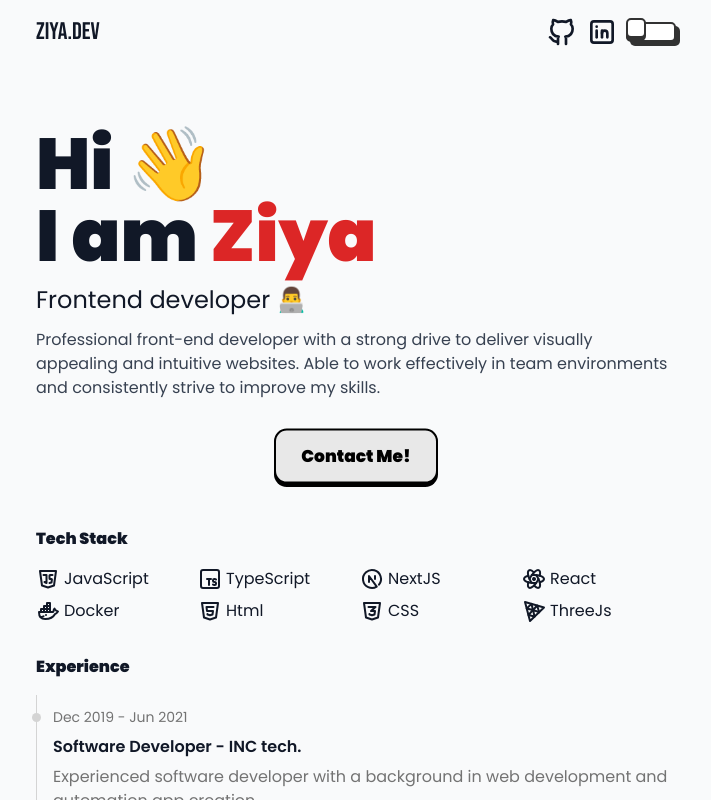
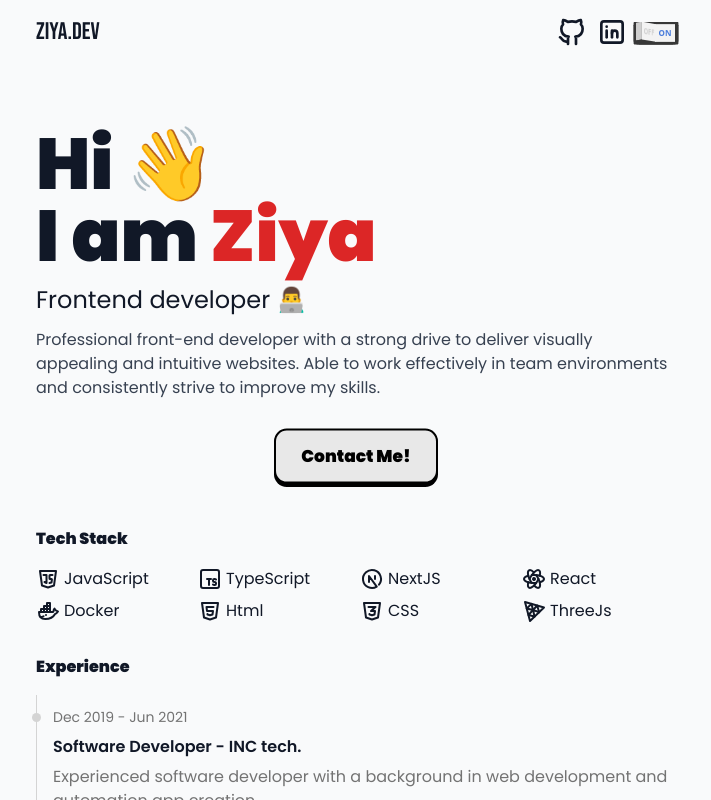
Before and after one commit to ziya-arslan/portfolio, a Next.js app: page / in a window 1280 px wide. Shown: the top 800 px of the page, without its empty margins (284-995 px from the left). Built offline with nearby package versions, Linux system fonts and the light colour scheme.

Commit message:
:bulb:  Updated switch

```diff
--- a/src/components/switch.tsx
+++ b/src/components/switch.tsx
@@ -16,15 +16,17 @@ const Switch = () => {
   };
 
   return (
-    <label className="switch relative flex flex-col justify-center items-center gap-[30px] w-[50px] h-[20px]">
+    <label className="switch">
       <input
-        className="toggle opacity-0 w-0 h-0 peer"
+        className="cb"
         type="checkbox"
         onChange={handleChange}
-        checked={currentTheme === "dark"}
+        checked={currentTheme === "light"}
       />
-      <span className="slider box-border rounded-[5px] border-2 border-solid border-[#323232] shadow-3xl absolute cursor-pointer top-0 right-0 bottom-0 left-0 bg-[#fff] duration-300 transition-all ease-in before:box-border before:absolute before:content[''] before:h-[20px] before:w-[20px] before:border-2 before:border-solid before:border-[#323232] before:rounded-[5px] before:left-[-2px] before:bottom-[2px] before:bg-white before:shadow-slider before:duration-300 before:transition-all before:ease-in peer-checked:bg-[#242424] peer-checked:before:translate-x-[30px]"></span>
-      <span className="card-side"></span>
+      <span className="toggle">
+        <span className="left">off</span>
+        <span className="right">on</span>
+      </span>
     </label>
   );
 };
--- a/src/styles/globals.css
+++ b/src/styles/globals.css
@@ -8,3 +8,119 @@
     @apply dark:bg-[#141414] dark:text-gray-100 bg-gray-50 text-gray-900;
   }
 }
+
+.switch {
+  font-size: 16px;
+  position: relative;
+  display: inline-block;
+  width: 2.5em;
+  height: 1.25em;
+}
+
+/* Hide default HTML checkbox */
+.switch .cb {
+  opacity: 0;
+  width: 0;
+  height: 0;
+}
+
+/* The slider */
+.toggle {
+  font-size: 8px;
+  position: absolute;
+  cursor: pointer;
+  width: 100%;
+  height: 100%;
+  background-color: #373737;
+  border-radius: 0.1em;
+  transition: 0.4s;
+  text-transform: uppercase;
+  font-weight: 700;
+  overflow: hidden;
+  box-shadow: -0.3em 0 0 0 #373737, -0.3em 0.3em 0 0 #373737,
+    0.3em 0 0 0 #373737, 0.3em 0.3em 0 0 #373737, 0 0.3em 0 0 #373737;
+}
+
+.toggle > .left {
+  position: absolute;
+  display: flex;
+  width: 50%;
+  height: 88%;
+  background-color: #f3f3f3;
+  color: #373737;
+  left: 0;
+  bottom: 0;
+  align-items: center;
+  justify-content: center;
+  transform-origin: right;
+  transform: rotateX(10deg);
+  transform-style: preserve-3d;
+  transition: all 150ms;
+}
+
+.left::before {
+  position: absolute;
+  content: "";
+  width: 100%;
+  height: 100%;
+  background-color: rgb(206, 206, 206);
+  transform-origin: center left;
+  transform: rotateY(90deg);
+}
+
+.left::after {
+  position: absolute;
+  content: "";
+  width: 100%;
+  height: 100%;
+  background-color: f;
+  transform-origin: center bottom;
+  transform: rotateX(90deg);
+}
+
+.toggle > .right {
+  position: absolute;
+  display: flex;
+  width: 50%;
+  height: 88%;
+  background-color: #f3f3f3;
+  color: rgb(206, 206, 206);
+  right: 1px;
+  bottom: 0;
+  align-items: center;
+  justify-content: center;
+  transform-origin: left;
+  transform: rotateX(10deg) rotateY(-45deg);
+  transform-style: preserve-3d;
+  transition: all 150ms;
+}
+
+.right::before {
+  position: absolute;
+  content: "";
+  width: 100%;
+  height: 100%;
+  background-color: rgb(206, 206, 206);
+  transform-origin: center right;
+  transform: rotateY(-90deg);
+}
+
+.right::after {
+  position: absolute;
+  content: "";
+  width: 100%;
+  height: 100%;
+  background-color: rgb(112, 112, 112);
+  transform-origin: center bottom;
+  transform: rotateX(90deg);
+}
+
+.switch input:checked + .toggle > .left {
+  transform: rotateX(10deg) rotateY(45deg);
+  color: rgb(206, 206, 206);
+}
+
+.switch input:checked + .toggle > .right {
+  transform: rotateX(10deg) rotateY(0deg);
+  color: #487bdb;
+}
--- a/tailwind.config.js
+++ b/tailwind.config.js
@@ -10,12 +10,7 @@ module.exports = {
   ],
   darkMode: "class",
   theme: {
-    extend: {
-      boxShadow: {
-        "3xl": "4px 4px #323232",
-        slider: "0 3px 0 #323232",
-      },
-    },
+    extend: {},
   },
   plugins: [],
 };
```
